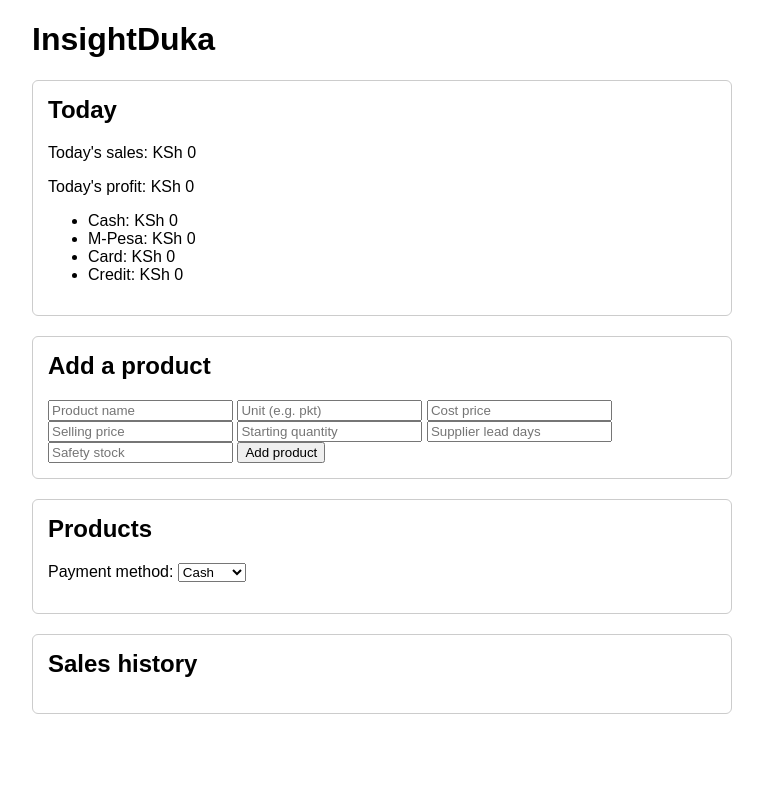
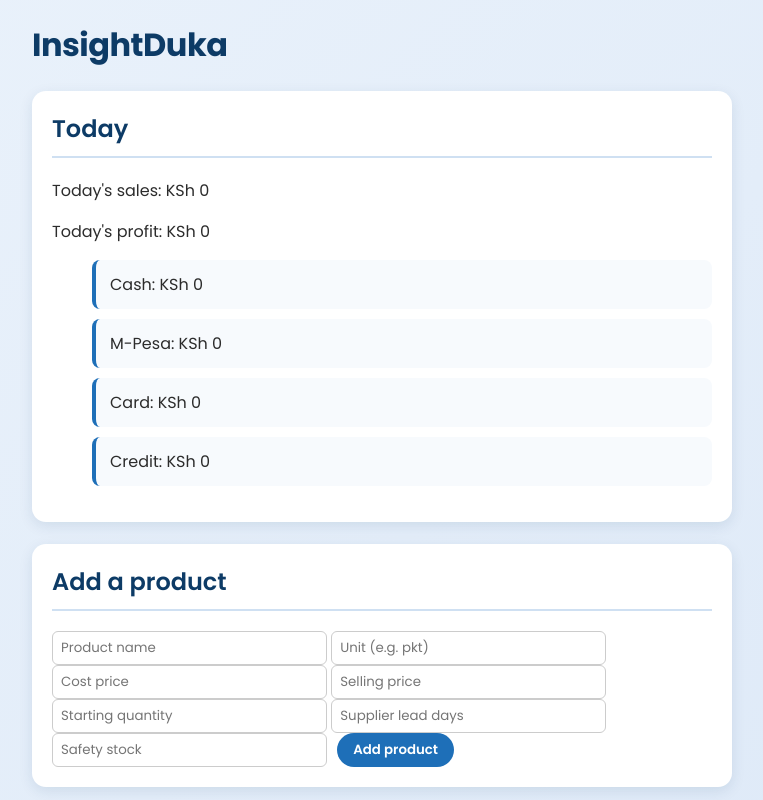
Before and after one commit to Essy-ops/InsightDuka, a plain HTML site: page index.html in a window 1280 px wide. Shown: the top 800 px of the page, without its empty margins (258-1021 px from the left). Drawn offline with Linux system fonts and the light colour scheme.

Commit message:
Add color palette, card shadows, and button styling

```diff
--- a/css/style.css
+++ b/css/style.css
@@ -1,17 +1,77 @@
 body {
-  font-family: Arial, sans-serif;
+  font-family: 'Poppins', Arial, sans-serif;
   max-width: 700px;
   margin: 20px auto;
   padding: 0 15px;
+  background: linear-gradient(135deg, #eaf2fb 0%, #dce8f7 100%);
+  color: #2c2c2c;
+}
+
+h1 {
+  color: #0d3b66;
+  font-weight: 700;
+  font-size: 32px;
+  letter-spacing: -0.5px;
 }
 
 section {
-  border: 1px solid #ccc;
-  border-radius: 6px;
-  padding: 15px;
-  margin-bottom: 20px;
+  background-color: #ffffff;
+  border: none;
+  border-radius: 14px;
+  padding: 20px;
+  margin-bottom: 22px;
+  box-shadow: 0 4px 14px rgba(13, 59, 102, 0.1);
 }
 
 h2 {
   margin-top: 0;
+  color: #0d3b66;
+  font-weight: 600;
+  border-bottom: 2px solid #cfe0f2;
+  padding-bottom: 10px;
 }
+
+button {
+  background-color: #1e6fb8;
+  color: white;
+  border: none;
+  border-radius: 20px;
+  padding: 7px 16px;
+  cursor: pointer;
+  margin-left: 6px;
+  font-family: 'Poppins', Arial, sans-serif;
+  font-weight: 600;
+  transition: transform 0.1s, background-color 0.2s;
+}
+
+button:hover {
+  background-color: #155185;
+  transform: scale(1.05);
+}
+
+button:disabled {
+  background-color: #bbb;
+  cursor: not-allowed;
+  transform: none;
+}
+
+li {
+  list-style: none;
+  background-color: #f7fafd;
+  border-left: 4px solid #1e6fb8;
+  border-radius: 8px;
+  padding: 12px 14px;
+  margin-bottom: 10px;
+}
+
+#sales-list li {
+  border-left-color: #999;
+  font-size: 14px;
+}
+
+input, select {
+  font-family: 'Poppins', Arial, sans-serif;
+  border-radius: 6px;
+  border: 1px solid #ccc;
+  padding: 6px 8px;
+}
--- a/index.html
+++ b/index.html
@@ -5,6 +5,9 @@
     <meta name="viewport" content="width=device-width, initial-scale=1.0">
     <title>InsightDuka</title>
     <link rel="stylesheet" href="css/style.css">
+    <link rel="preconnect" href="https://fonts.googleapis.com">
+    <link rel="preconnect" href="https://fonts.gstatic.com" crossorigin>
+    <link href="https://fonts.googleapis.com/css2?family=Poppins:wght@400;600;700&display=swap" rel="stylesheet">
 </head>
 <body>
     <h1>InsightDuka</h1>
```
